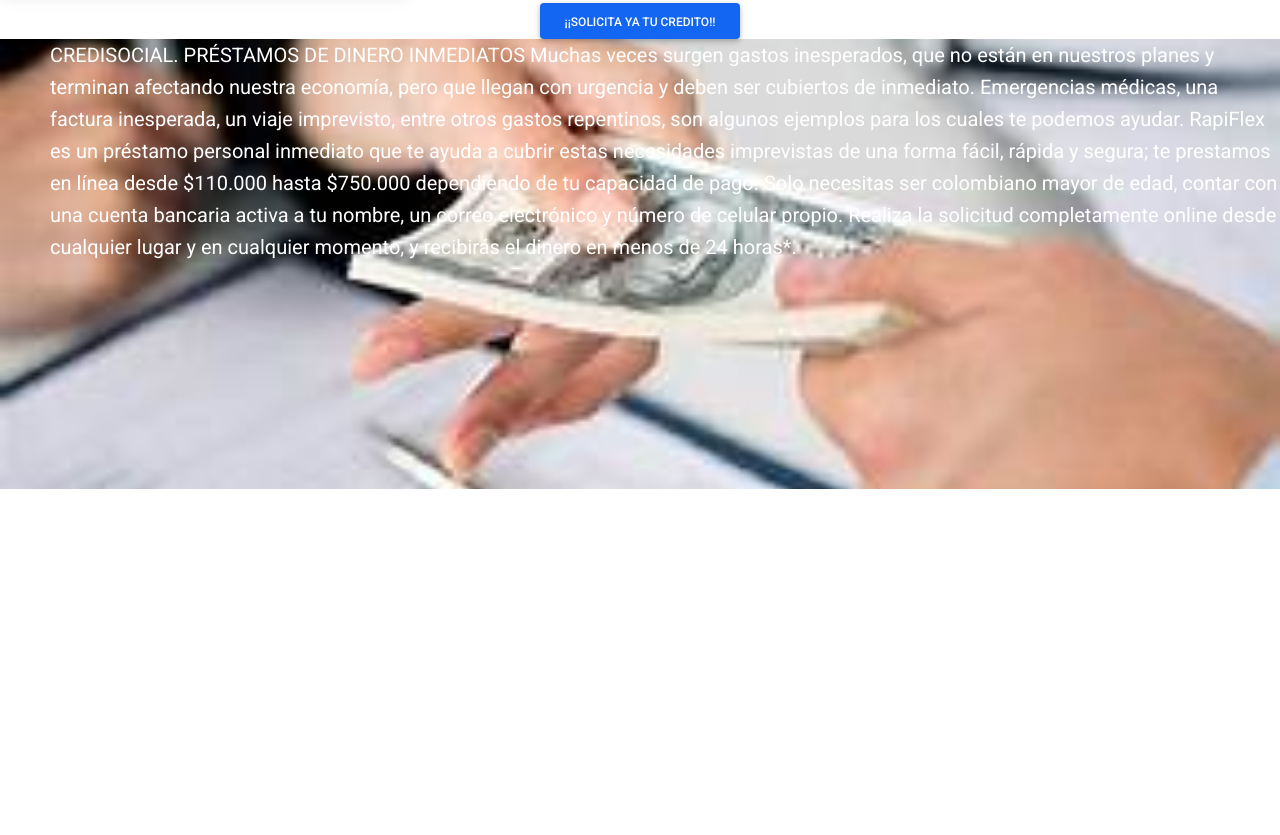
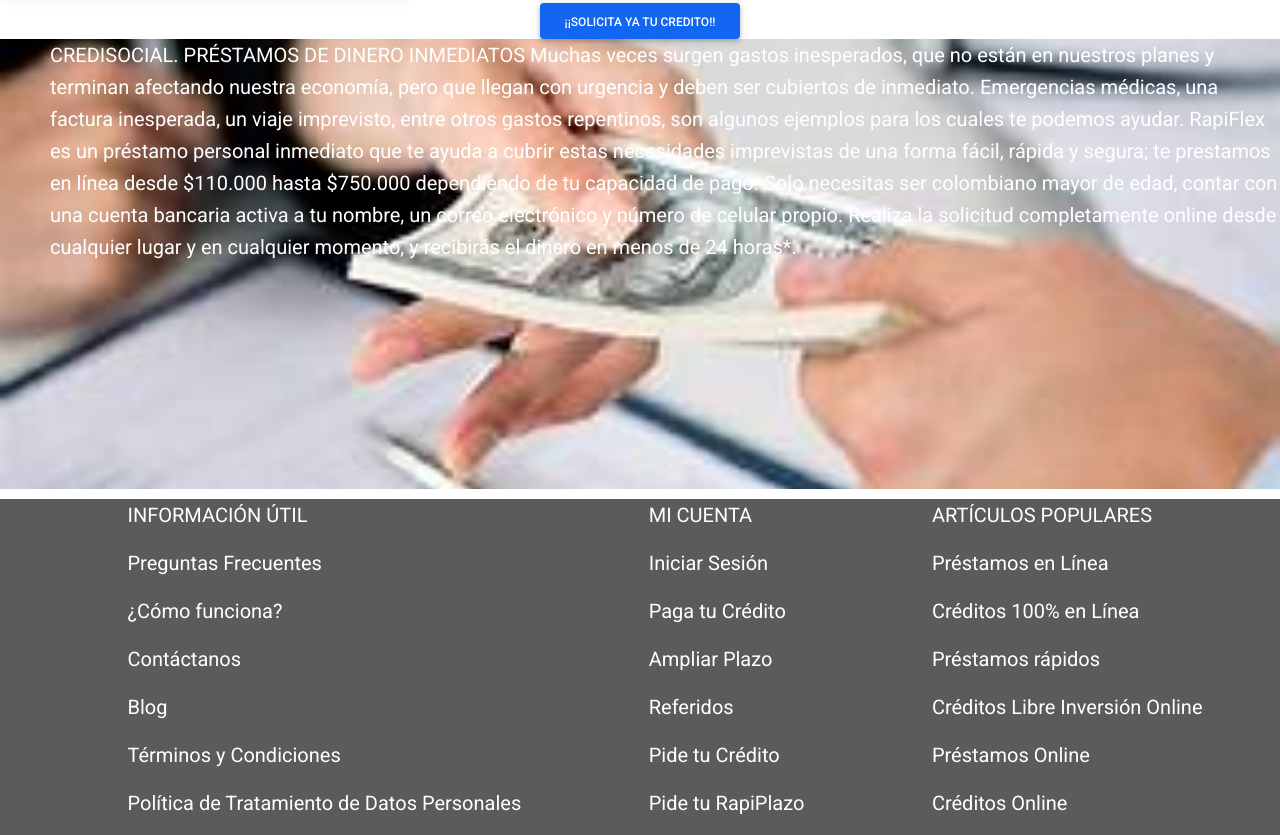
Before and after one commit to hansescallon/bit-practica, a plain HTML site: page index.html in a window 1280 px wide. Shown: the part 1689-2524 px from the top of the page. Before the commit the page ends 2178 px from the top, so only its background shows below. Drawn offline with nearby package versions, Linux system fonts and the light colour scheme.

Commit message:
commit section 4

```diff
--- a/assets/css/styles.css
+++ b/assets/css/styles.css
@@ -47,3 +47,10 @@ p {
   background-repeat: no-repeat;
   background-position-y: 50%;
 }
+
+.section4 {
+  margin-top: 10px;
+  background: #5c5b5b;
+  display: flex;
+  justify-content: space-evenly;
+}
--- a/index.html
+++ b/index.html
@@ -207,6 +207,35 @@
         </div>
       </div>
     </section>
+    <section class="section4">
+      <div>
+        <p>INFORMACIÓN ÚTIL</p>
+        <p>Preguntas Frecuentes</p>
+        <p>¿Cómo funciona?</p>
+        <p>Contáctanos</p>
+        <p>Blog</p>
+        <p>Términos y Condiciones</p>
+        <p>Política de Tratamiento de Datos Personales</p>
+      </div>
+      <div>
+        <p>MI CUENTA</p>
+        <p>Iniciar Sesión</p>
+        <p>Paga tu Crédito</p>
+        <p>Ampliar Plazo</p>
+        <p>Referidos</p>
+        <p>Pide tu Crédito</p>
+        <p>Pide tu RapiPlazo</p>
+      </div>
+      <div>
+        <p>ARTÍCULOS POPULARES</p>
+        <p>Préstamos en Línea</p>
+        <p>Créditos 100% en Línea</p>
+        <p>Préstamos rápidos</p>
+        <p>Créditos Libre Inversión Online</p>
+        <p>Préstamos Online</p>
+        <p>Créditos Online</p>
+      </div>
+    </section>
     <script
       type="text/javascript"
       src="https://cdnjs.cloudflare.com/ajax/libs/mdb-ui-kit/3.10.1/mdb.min.js"
```
